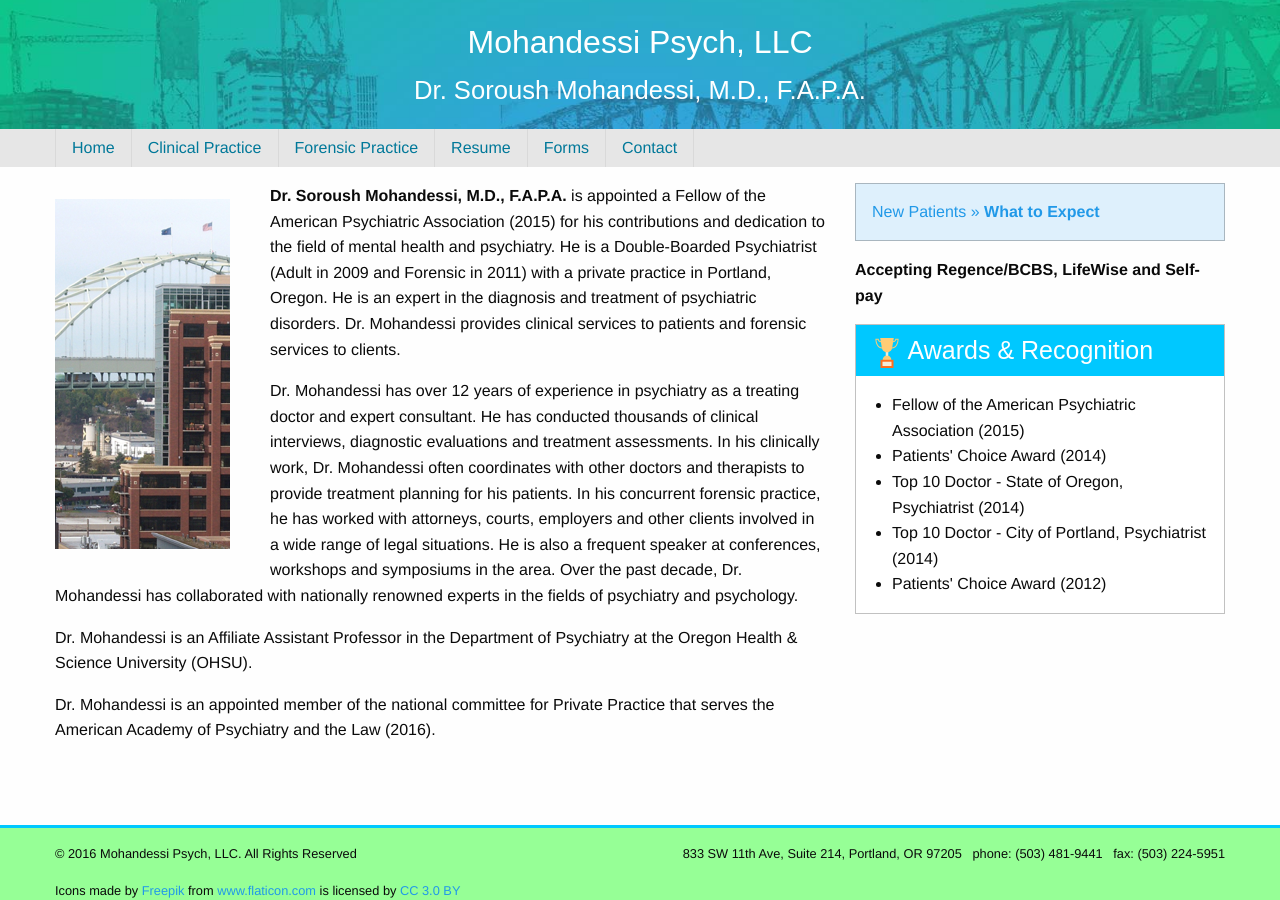
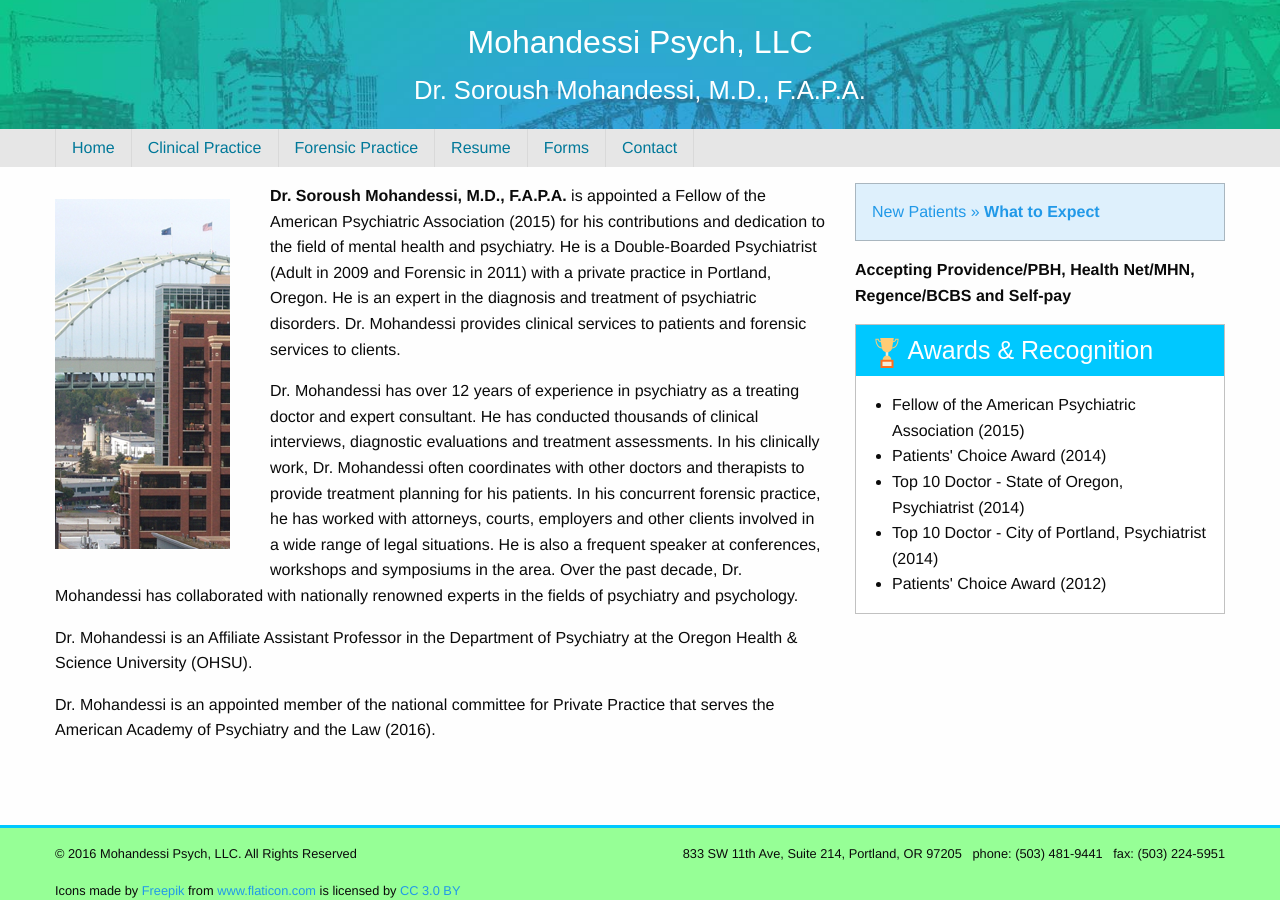
Before and after one commit to kenhowardpdx/mohandessipsych.github.io, a Jekyll site: the page built from index.html, in a window 1280 px wide. Built offline with Jekyll 4.4.1, drawn with Linux system fonts in a browser that asks for light colours; some web fonts are replaced.

Commit message:
Adjust insurance list

```diff
--- a/index.html
+++ b/index.html
@@ -41,7 +41,7 @@ layout: default
 
         <div class="callout primary"><a href="/clinical/what-to-expect">New Patients &raquo; <strong>What to Expect</strong></a></div>
 
-        <p><strong>Accepting Regence/BCBS, LifeWise and Self-pay</strong></p>
+        <p><strong>Accepting Providence/PBH, Health Net/MHN, Regence/BCBS and Self-pay</strong></p>
 
         <div class="callout">
             <h4 class="heading"><img src="/images/trophy.svg" style="width:30px;" /> Awards &amp; Recognition</h4>
```
Also changed, not shown: other parts of index.html (+1 -1 lines).
